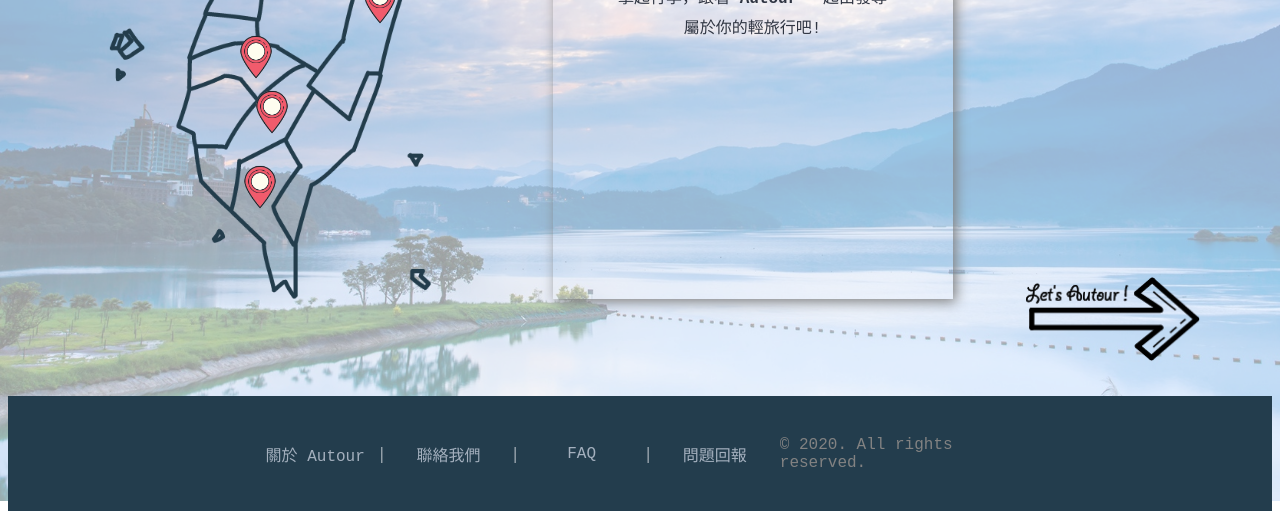
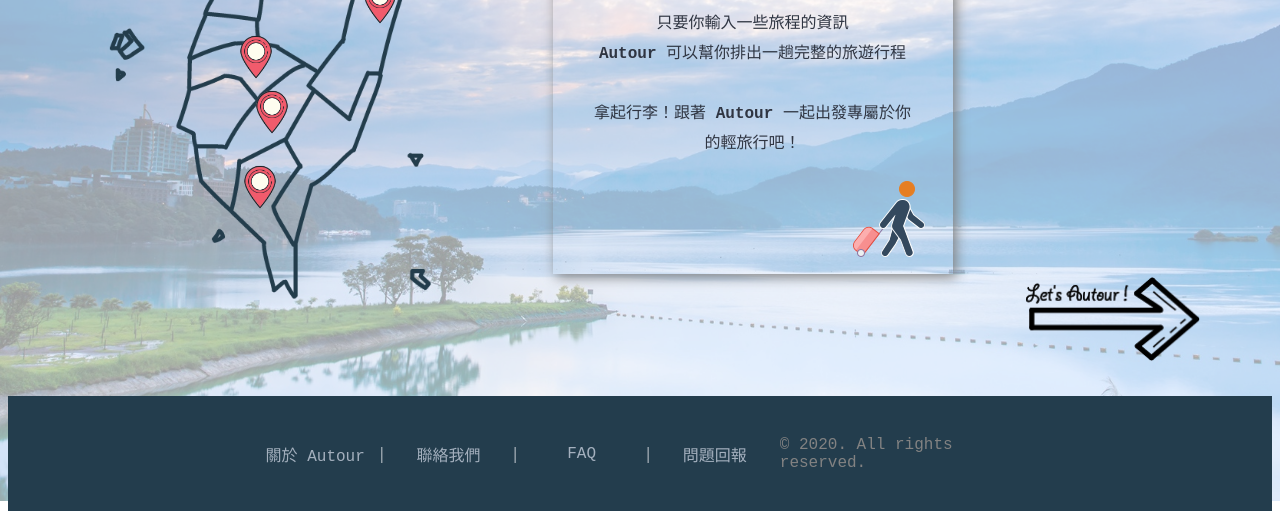
Before and after one commit to JimmyFUFU/Autour, a website: page public/index.html in a window 1280 px wide. Shown: the part 379-898 px from the top of the page. Drawn offline with nearby package versions, Linux system fonts and the light colour scheme; some packages are replaced by stand-ins of ours.

Commit message:
add traveler icon in index

```diff
--- a/public/css/index.css
+++ b/public/css/index.css
@@ -214,7 +214,7 @@
 
 .index .introduction {
 	width: 400px;
-  height: 500px;
+  height: 450px;
 	font-family: monospace , Microsoft JhengHei;
 	box-shadow:3px 3px 12px gray;
 	transition : 0.3s;
@@ -223,9 +223,14 @@
 	width: 50%;
 	margin: 10% 25% 5% 25%;
 }
+#traveler {
+	width: 20%;
+	margin-top: 5% ;
+	margin-left: 74%;
+}
 .index .introductiontext {
 	text-align: center;
-	width: 70%;
+	width: 80%;
 	margin: 0 auto;
 	font-family: monospace , Microsoft JhengHei;
 	color: rgba(47, 53, 66,1.0);
--- a/public/index.html
+++ b/public/index.html
@@ -51,8 +51,11 @@
         <div class="introduction">
           <img src="icon/logo.png" alt="logo">
           <article class="introductiontext">
-            拿起行李，跟著 <strong>Autour</strong> 一起出發專屬於你的輕旅行吧!
+            只要你輸入一些旅程的資訊<br>
+            <strong>Autour</strong> 可以幫你排出一趟完整的旅遊行程<br><br>
+            拿起行李！跟著 <strong>Autour</strong> 一起出發專屬於你的輕旅行吧！
           </article>
+          <img id="traveler" src="icon/traveler.png" alt="traveler">
         </div>
         <div class="letsGo"></div>
       </div>
```
Also changed, not shown: public/icon/traveler.png (added).
